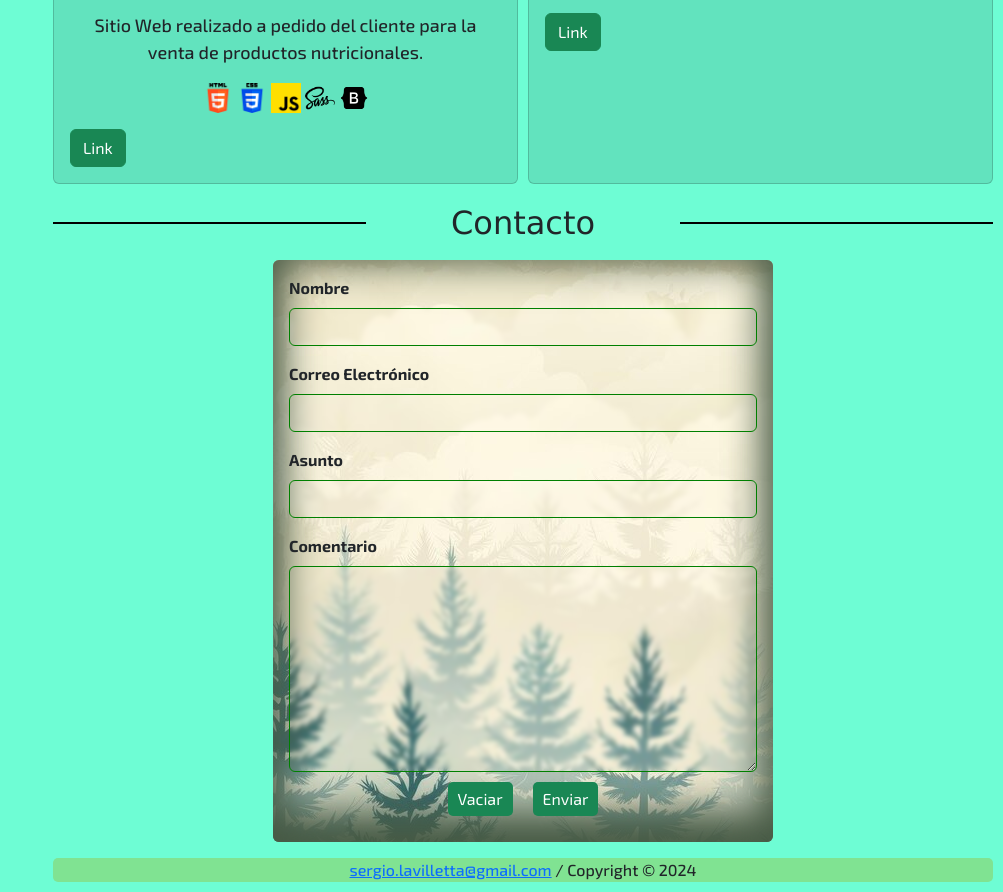
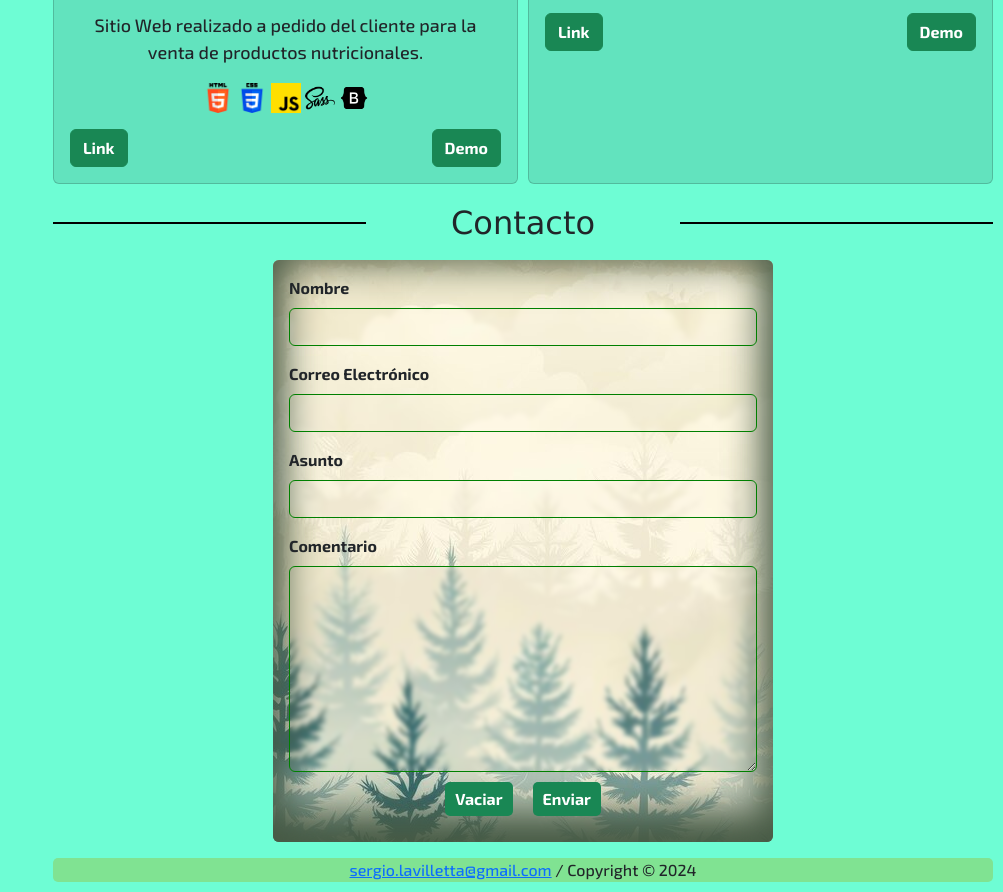
Before and after one commit to sergioLvDev/Portfolio, a plain HTML site: page index.html in a window 1280 px wide. Shown: the part 2046-2938 px from the top of the page, without its empty margins (277-1280 px from the left). Drawn offline with nearby package versions, Linux system fonts and the light colour scheme.

Commit message:
titulos 5

```diff
--- a/index.html
+++ b/index.html
@@ -168,7 +168,10 @@
                 src="./img/i-js.png" alt="icono de js"> <img src="./img/i-sass.png" alt="icono de sass"> <img
                 src="./img/i-bootstrap.png" alt="icono de bootstrap">
             </p>
-            <a href="https://ser-natural.netlify.app/" class="btn btn-success" target="_blank">Link</a>
+            <div class="d-flex justify-content-between">
+              <a href="https://ser-natural.netlify.app/" class="btn btn-success fw-bold" target="_blank">Link</a>
+              <button class="btn btn-success fw-bold">Demo</button>
+            </div>
           </div>
         </div>
         <div class="card" style="max-width:500px">
@@ -185,7 +188,11 @@
                 src="./img/i-react.png" alt="icono de react"> <img src="./img/i-taildwind.png" alt="icono de tailwind">
               <img src="./img/i-firebase.png" alt="icono de firebase">
             </p>
-            <a href="https://e-commerce-sergiolvdev.netlify.app/" class="btn btn-success" target="_blank">Link</a>
+            <div class="d-flex justify-content-between ">
+              <a href="https://e-commerce-sergiolvdev.netlify.app/" class="btn btn-success fw-bold"
+                target="_blank">Link</a>
+              <button class="btn btn-success fw-bold">Demo</button>
+            </div>
           </div>
         </div>
       </div>
@@ -208,8 +215,9 @@
 
         <div class="d-flex justify-content-center">
 
-          <button type="reset" value="reset" class="btnSubmit" data-seccion="contacto" data-value="res">Vaciar</button>
-          <button type="submit" value="Enviar" class="btnSubmit" data-seccion="contacto"
+          <button type="reset" value="reset" class="btnSubmit fw-bold" data-seccion="contacto"
+            data-value="res">Vaciar</button>
+          <button type="submit" value="Enviar" class="btnSubmit fw-bold" data-seccion="contacto"
             data-value="env">Enviar</button>
         </div>
       </form>
--- a/styles.css
+++ b/styles.css
@@ -105,10 +105,7 @@ nav a:hover {
   padding: 0 5px;
 }
 
-.bande:hover {
-  background: #198754;
-  color: white;
-}
+
 
 .imgBande {
   width: 30px;
```
